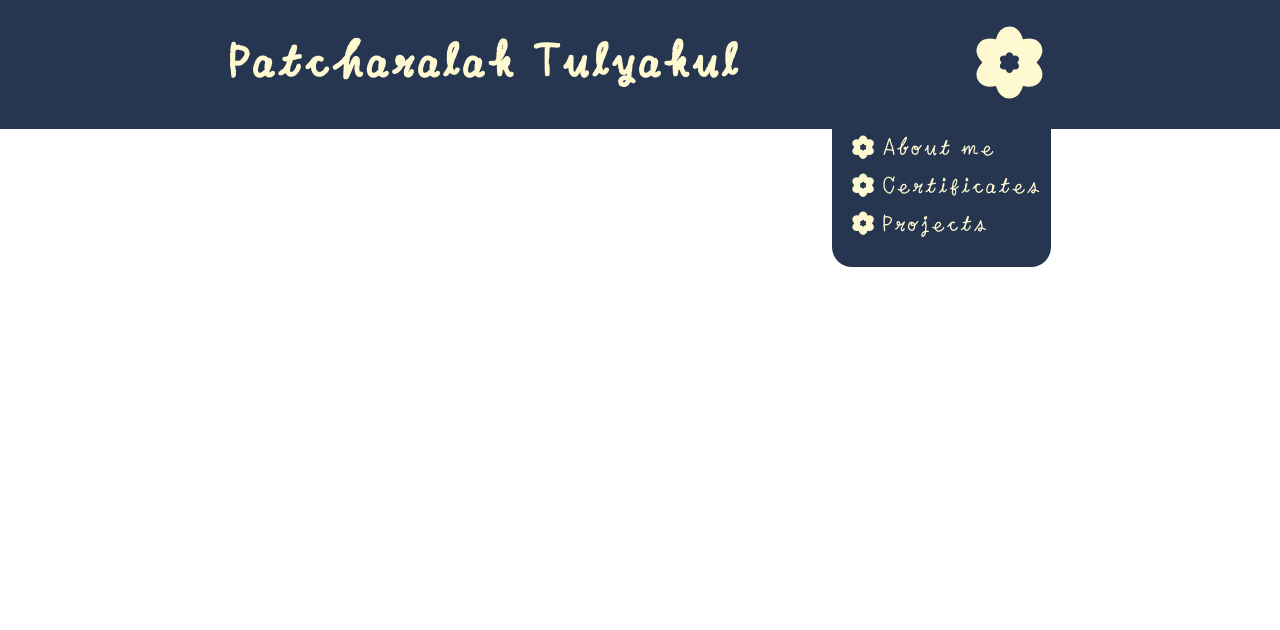
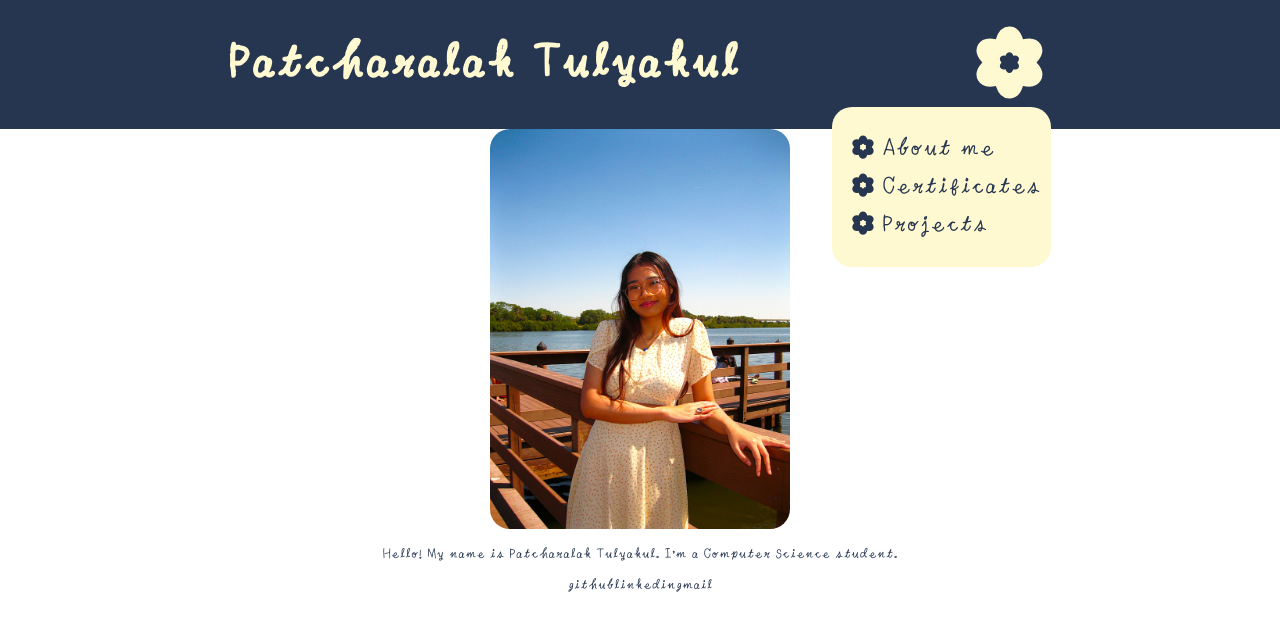
Before and after one commit to patchatul/patcharalak-tulyakul, a React (Create React App) app: page /about in a window 1280 px wide. Both pictures are taken after a click on the picture 1009 px from the left and 62 px from the top of the page. Shown: the top 630 px of the page. Built offline with nearby package versions, Linux system fonts and the light colour scheme.

Commit message:
9 fix Link Route to Component pages, add Home.js

```diff
--- a/src/App.css
+++ b/src/App.css
@@ -12,15 +12,18 @@
     transform: rotate(360deg);
   }
 }
-
+/*Nav.js*/
 .App-header {
-  background-color:var(--primary-bg);
+  background-color:var(--primary-text-color);
   min-height: 5vh;
   display: flex;
   flex-direction: row;
   align-items:center;
   justify-content: space-evenly;
   font-size: calc(12px + 2vmin);
+}
+h1 a{
+  color: var(--primary-bg);
 }
 .App-nav-tab{
   position: absolute;
@@ -42,8 +45,10 @@ nav ul li{
   background-size: 25px;*/
 }
 
+/*About.js*/
 .About-img{
-  height: 100vmin;
+  height: 50vmin;
+  border-radius: 20px;
 }
 
 a{
@@ -57,5 +62,5 @@ a{
   #490013 #ABB2C5
 }*/
 li:hover, a:hover{
-  text-decoration-style: wavy;
+  text-decoration: underline wavy var(--primary-text-color) 1px;
 }
--- a/src/App.js
+++ b/src/App.js
@@ -3,19 +3,19 @@ import Nav from './Nav.js'
 import About from './About.js';
 import Certificates from './Certificates';
 import Projects from './Projects';
-import { Routes, Route } from 'react-router-dom';
+import { Route, Routes } from 'react-router-dom';
+import Home from './Home.js';
 
 function App() {
   return (
     <div className="App">
       <Nav/>
-      <main className="Main">
         <Routes>
-          <Route index element={<About/>}></Route>
+          <Route index element={<Home/>}></Route>
+          <Route path="/about" element={<About/>}></Route>
           <Route path="/certificates" element={<Certificates/>}></Route>
           <Route path="/projects" element={<Projects/>}></Route>
         </Routes>
-      </main>
     </div>
   );
 }
--- /dev/null
+++ b/src/Home.js
@@ -0,0 +1,15 @@
+import Nav from './Nav.js'
+import About from './About.js';
+import Certificates from './Certificates.js';
+import Projects from './Projects.js';
+
+function Home(){
+    return(
+        <main className="App-main">
+            <About/>
+            <Certificates/>
+            <Projects/>
+        </main>
+    );
+}
+export default Home;
--- a/src/Nav.js
+++ b/src/Nav.js
@@ -9,13 +9,13 @@ function Nav(){
     }
     return(
         <header className="App-header">
-            <h1 classname="App-h1"><a href="https://github.com/patchatul/">Patcharalak Tulyakul</a></h1>
+            <h1 classname="App-h1"><Link to="/">Patcharalak Tulyakul</Link></h1>
             <nav className="App-nav">
                 <img src="/icons/Icon1.svg" alt="menu" className="App-logo" onClick={toggleMenu}/>
                 {menuOpen &&
                 <div className="App-nav-tab">
                     <ul className={'Nav-links ${menuOpen ? "open": ""}'}>
-                        <li><Link to="/">About me</Link></li>
+                        <li><Link to="/about">About me</Link></li>
                         <li><Link to="/certificates">Certificates</Link></li>
                         <li><Link to="/projects">Projects</Link></li>
                     </ul>
--- a/src/index.css
+++ b/src/index.css
@@ -12,8 +12,8 @@ code {
     monospace;
 }
 :root{
-  --primary-text-color: #FFF9D1;
-  --primary-bg: #263650;
+  --primary-text-color:#263650 ;
+  --primary-bg: #FFF9D1;
   --secondary-text-color: #714E3A;
 }
 
--- a/src/index.js
+++ b/src/index.js
@@ -5,11 +5,12 @@ import App from './App';
 import reportWebVitals from './reportWebVitals';
 import { BrowserRouter } from 'react-router-dom';
 
+
 const root = ReactDOM.createRoot(document.getElementById('root'));
 root.render(
   <React.StrictMode>
     <BrowserRouter>
-    <App />
+    <App/>
     </BrowserRouter>
   </React.StrictMode>
 );
```
Also changed, not shown: public/icons/Icon2.svg.
